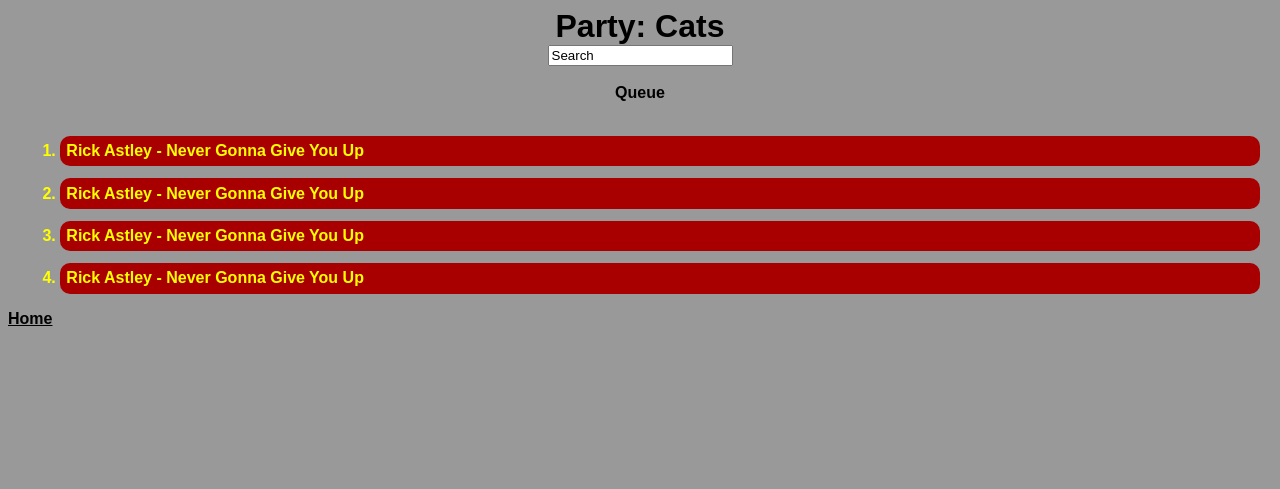
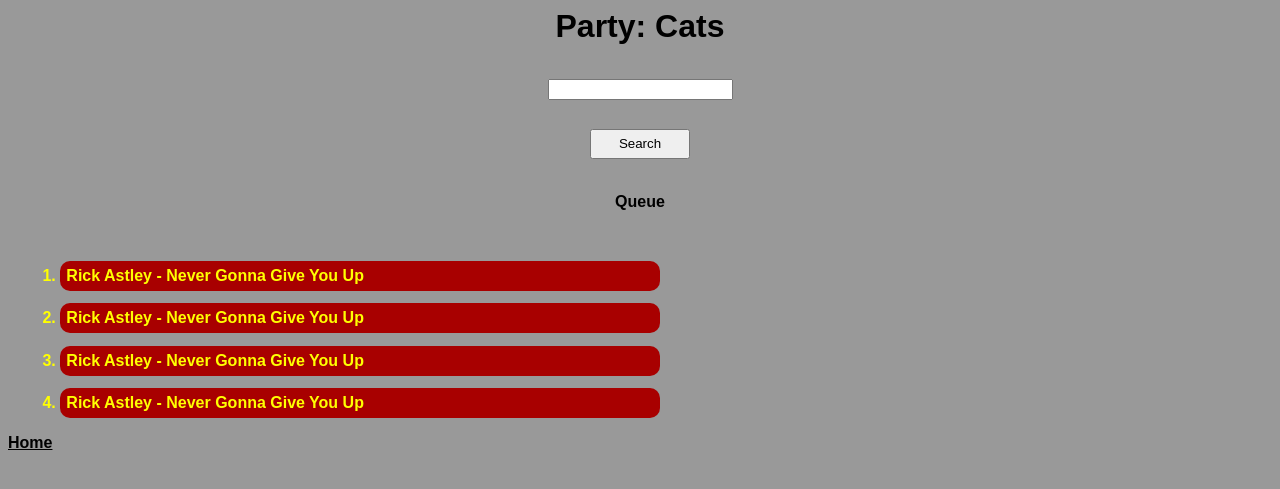
Before and after one commit to Laaertes/MusicOrRIOT, a PHP site: page /templates/partypage.html in a window 1280 px wide. Shown: the top 489 px of the page. Run offline with PHP 8.4, Linux system fonts and the light colour scheme.

Commit message:
Party Page Updates

```diff
--- a/public/css/partypage.css
+++ b/public/css/partypage.css
@@ -7,8 +7,10 @@
 	font-family: arial;
 }
 
-.search {
-
+.searchBOX {
+	margin: 1% 0% 0% 0%;
+	height: 30px;
+	width: 100px;
 }
 
 .searchbar {
@@ -20,7 +22,7 @@
 	background: #a80000;
 	color: #ffff00;
 	padding: .5%;
-	margin: 1%;
+	margin: 1% 50% 1% 1%;
 	border-radius: 10px;
 }
 
@@ -29,5 +31,6 @@
 }
 
 .queue {
-	margin: 0% 0% 0% 0%;
+
+	color: black;
 }
--- a/public/templates/partypage.html
+++ b/public/templates/partypage.html
@@ -4,17 +4,43 @@
 	<head>
 		<title>LoudSource Party</title>
 		<link href="css/partypage.css" rel="stylesheet" type="text/css" />
+
+		<script type="text/javascript">
+			function searchBox()
+			{
+				var textBox1 = document.getElementById("searchbox1").value;
+				alert("Got ID");
+				alert(textBox1);
+			};
+
+			function searchMe() {
+				alert("running function");
+				var textBox1 = document.getElementById("searchbox1").value;
+				alert("Searching for " + textBox1)
+			    var spotifyApi = new SpotifyWebApi();
+			    spotifyApi.searchArtists('pink')
+			        .then(function(data) {
+			        	alert(data);
+			        }, function(err) {
+			            alert(err);
+			        });
+			}
+
+		</script>
+
 	</head>
 	<body>
 		<h1 align="center">
 			<strong>Party: Cats</strong>
 		</h1>
-
+		<br>
 		<div class="search" align="center">
 
-			<form>
- 				<input type="text" value="Search" id="searchbox1">
-			</form>
+			<p>
+ 				<input type="text" value="" id="searchbox1">
+			</p>
+
+			<button class="searchBOX" value="Search" onclick="searchMe()">Search</button>
 
 		</div>
 
```
Also changed, not shown: public/js/partypage.js (+2 -7 lines).
